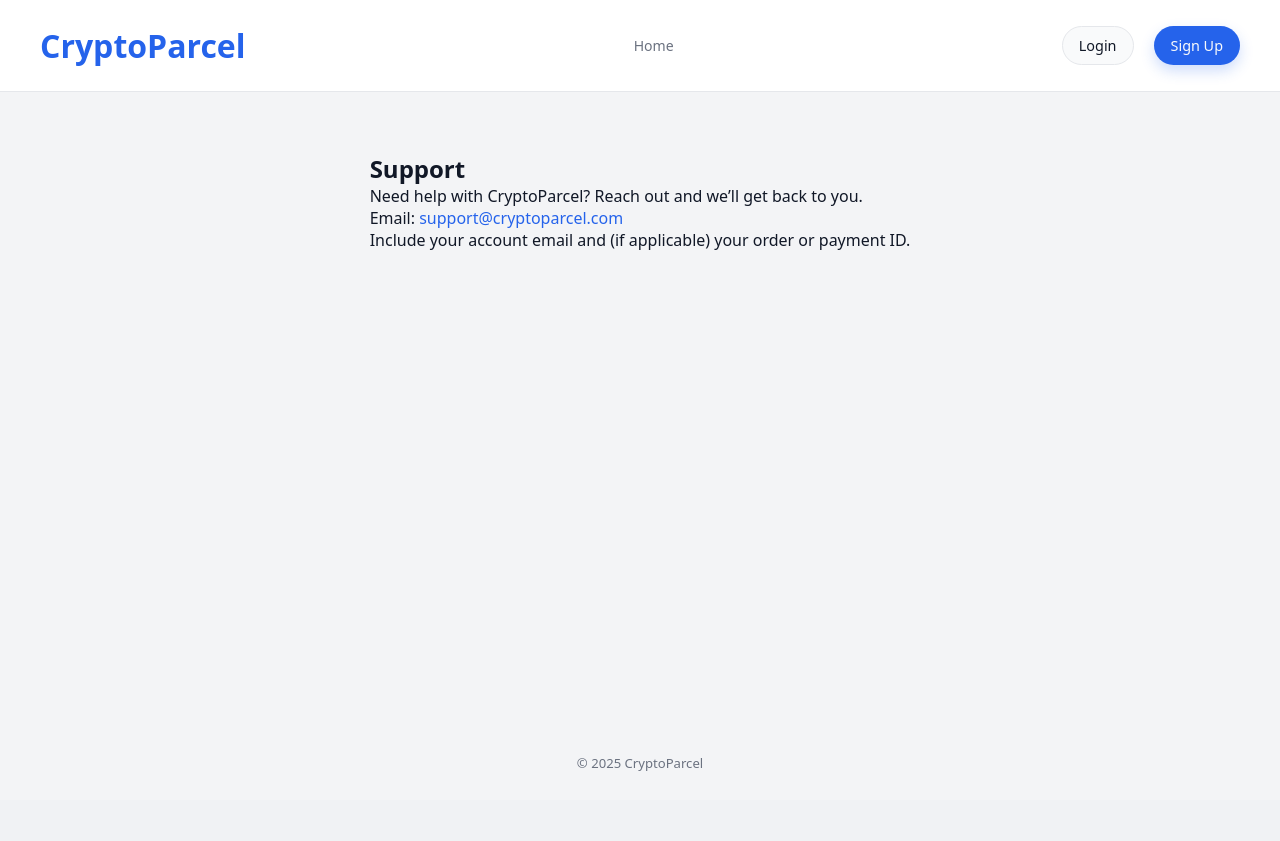
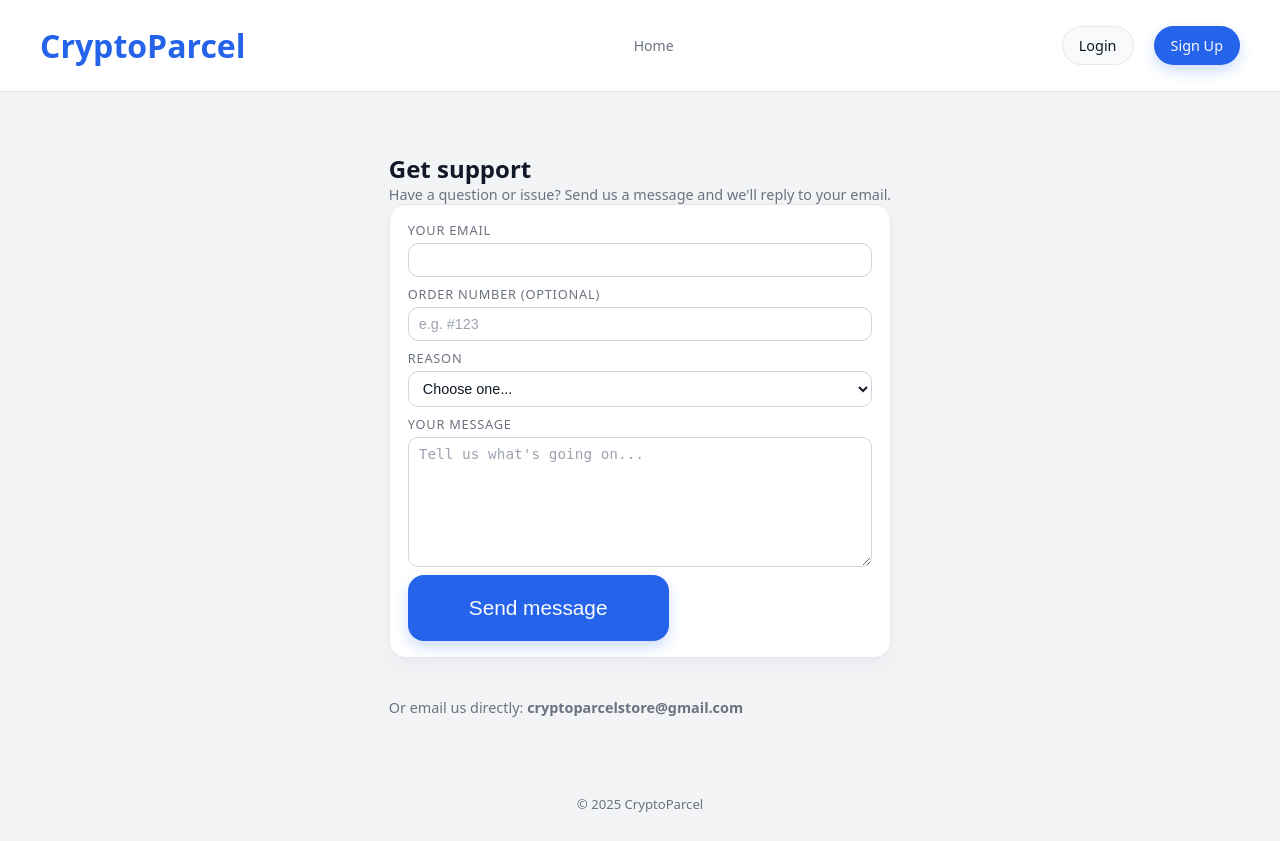
Before and after one commit to cryptoparcel/cryptoparcel_finish, a Flask app: page /support in a window 1280 px wide. Before the commit the page ends 771 px from the top, so only its background shows below. Run offline with Flask 3, Linux system fonts and the light colour scheme.

Commit message:
Update support.html

```diff
--- a/templates/support.html
+++ b/templates/support.html
@@ -1,15 +1,39 @@
 {% extends "base.html" %}
+{% block title %}Support — CryptoParcel{% endblock %}
 {% block content %}
-<section class="cp-inner">
-    <div class="cp-inner-header">
-        <h1>Support</h1>
-        <p>Need help with CryptoParcel? Reach out and we&rsquo;ll get back to you.</p>
-    </div>
-    <div class="cp-inner-layout">
-        <div class="cp-card">
-            <p>Email: <a href="mailto:support@cryptoparcel.com">support@cryptoparcel.com</a></p>
-            <p>Include your account email and (if applicable) your order or payment ID.</p>
+<section class="support-clean">
+    <h1>Get support</h1>
+    <p class="muted">Have a question or issue? Send us a message and we'll reply to your email.</p>
+
+    <form method="POST" class="card form">
+        <div class="field">
+            <label>Your email</label>
+            <input type="email" name="email" value="{{ current_user.email }}" required>
         </div>
-    </div>
+        <div class="field">
+            <label>Order number (optional)</label>
+            <input type="text" name="order_id" placeholder="e.g. #123">
+        </div>
+        <div class="field">
+            <label>Reason</label>
+            <select name="reason" required>
+                <option value="">Choose one...</option>
+                <option>Payment problem</option>
+                <option>Label not downloading</option>
+                <option>Wrong address</option>
+                <option>Refund request</option>
+                <option>Other</option>
+            </select>
+        </div>
+        <div class="field">
+            <label>Your message</label>
+            <textarea name="message" rows="7" placeholder="Tell us what's going on..." required></textarea>
+        </div>
+        <button type="submit" class="cp-btn-primary cp-btn-large">Send message</button>
+    </form>
+
+    <p class="muted" style="margin-top: 40px;">
+        Or email us directly: <strong>cryptoparcelstore@gmail.com</strong>
+    </p>
 </section>
 {% endblock %}
```
